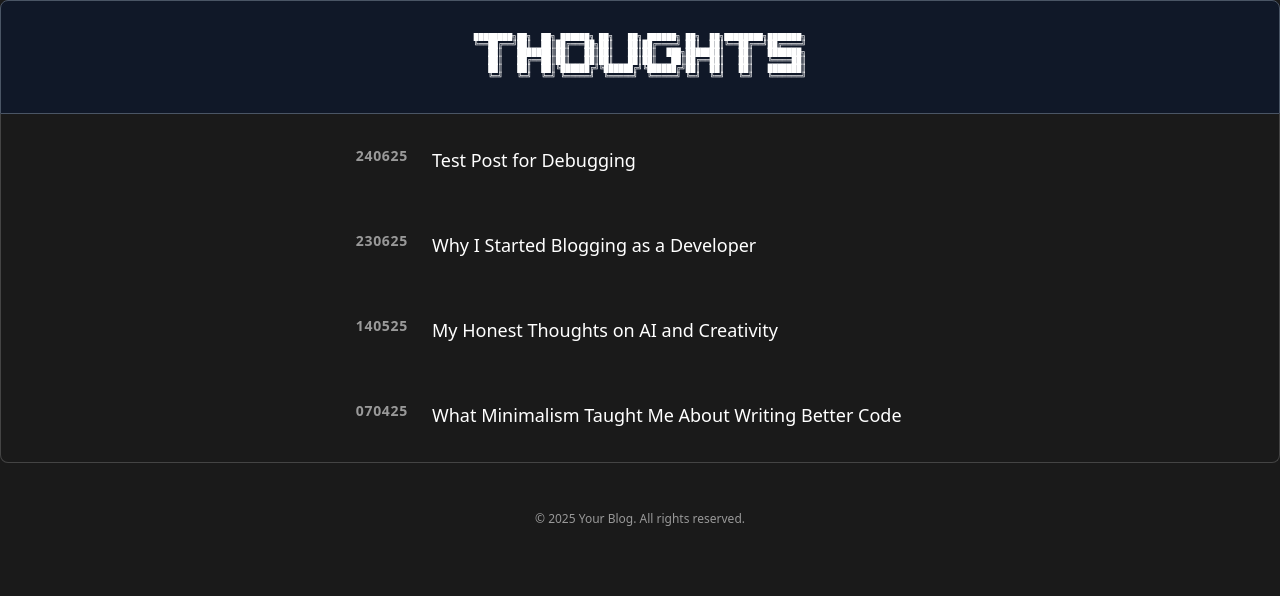
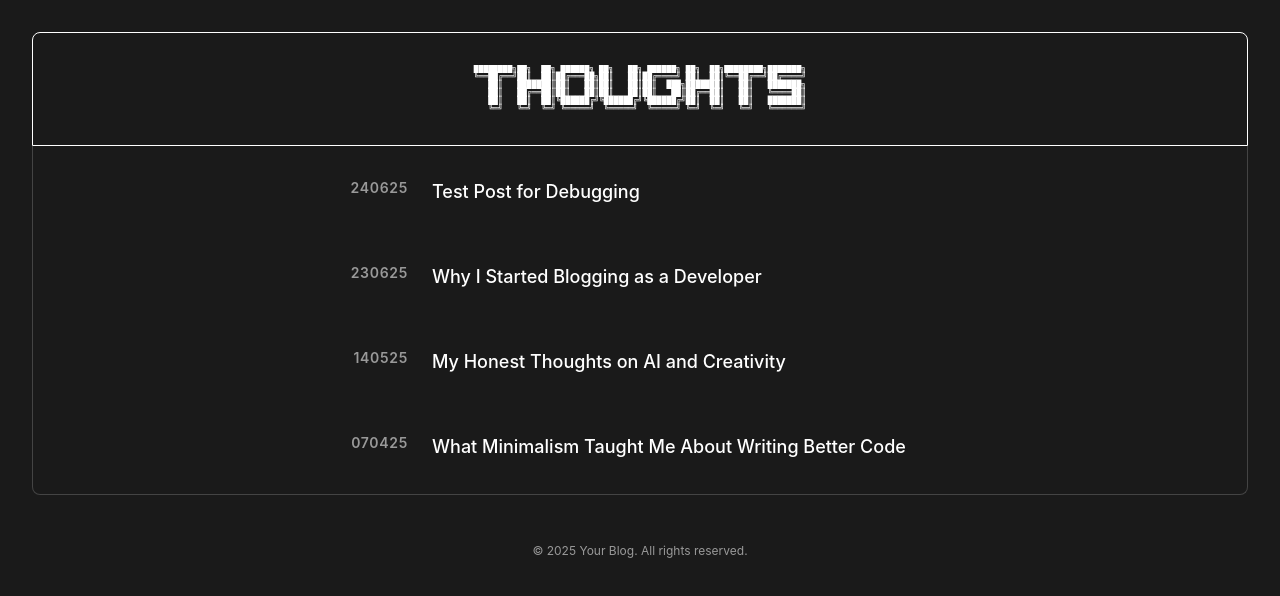
Before and after one commit to AnubhabMukherjee2003/anubhab-blog, a Next.js app: page / in a window 1280 px wide. Shown: the top 596 px of the page. Built offline with nearby package versions, Linux system fonts and the light colour scheme.

Commit message:
color scheme added

```diff
--- a/app/[slug]/page.js
+++ b/app/[slug]/page.js
@@ -11,8 +11,8 @@ export default async function Page({ params }) {
     const { default: Post, metadata } = mdxModule;
 
     return (
-      <div className="w-full min-h-screen p-[clamp(0.5rem,3vw,2rem)] font-['Inter',system-ui,'Segoe_UI',Roboto,sans-serif] text-base font-light leading-relaxed text-white bg-gray-900">
-        <header className="border border-gray-600 rounded-t-lg p-8 text-center bg-gray-900">
+      <div className="w-full min-h-screen p-[clamp(0.5rem,3vw,2rem)] ">
+        <header className="border border-white rounded-t-lg p-8 text-center">
           <Link
             href="/"
             className="inline-flex items-center mb-4 text-gray-400 font-medium transition-colors duration-200 hover:text-white no-underline focus:outline-2 focus:outline-gray-400 focus:outline-offset-2"
--- a/app/page.js
+++ b/app/page.js
@@ -59,7 +59,7 @@ export default async function Page() {
   const blogPosts = await getBlogPosts();
 
   return (
-    <div className="min-h-screen bg-[#1a1a1a] text-white font-sans">
+    <div className="w-full min-h-screen p-[clamp(0.5rem,3vw,2rem)] ">
       <Header />
       <main className="border border-[#444] border-t-0 rounded-b-lg p-4">
         <section className="max-w-3xl mx-auto px-2 sm:px-6">
--- a/components/Header.js
+++ b/components/Header.js
@@ -1,6 +1,6 @@
 const Header = () => {
   return (
-    <header className="border border-gray-600 rounded-t-lg p-8 text-center bg-gray-900">
+    <header className="border border-white rounded-t-lg p-8 text-center">
       <h1 className="m-0 font-mono text-[clamp(0.3rem,1.5vw,0.7rem)] leading-none text-white md:text-[clamp(0.25rem,2vw,0.5rem)] sm:text-[clamp(0.2rem,2.5vw,0.4rem)]">
         <pre className="m-0 p-0 font-mono text-[clamp(0.3rem,1.5vw,0.7rem)] leading-none text-white whitespace-pre overflow-x-auto text-center md:text-[clamp(0.25rem,2vw,0.5rem)] sm:text-[clamp(0.2rem,2.5vw,0.4rem)]">{`████████╗██╗  ██╗ ██████╗ ██╗   ██╗ ██████╗ ██╗  ██╗████████╗███████╗
 ╚══██╔══╝██║  ██║██╔═══██╗██║   ██║██╔════╝ ██║  ██║╚══██╔══╝██╔════╝
```
